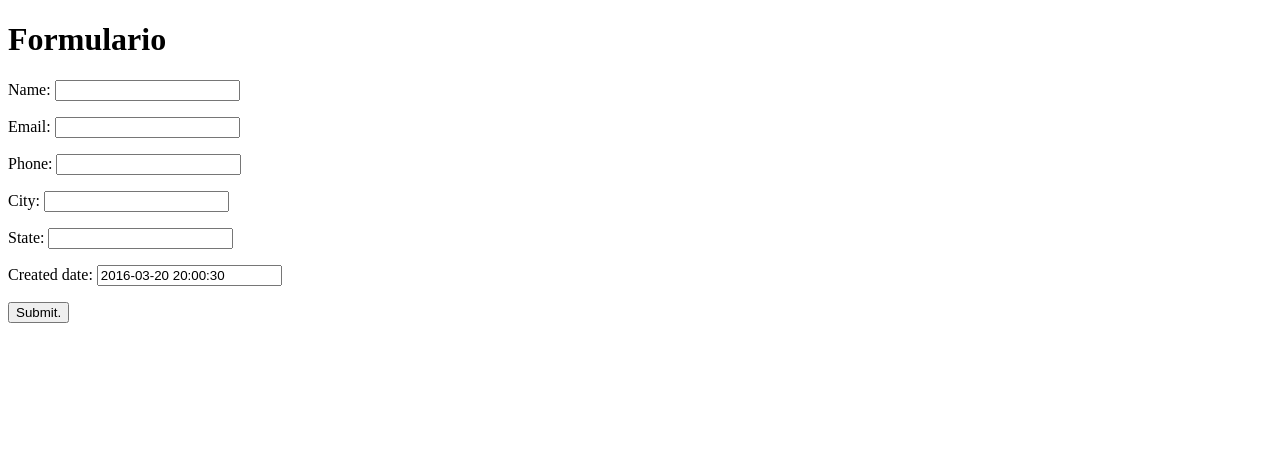
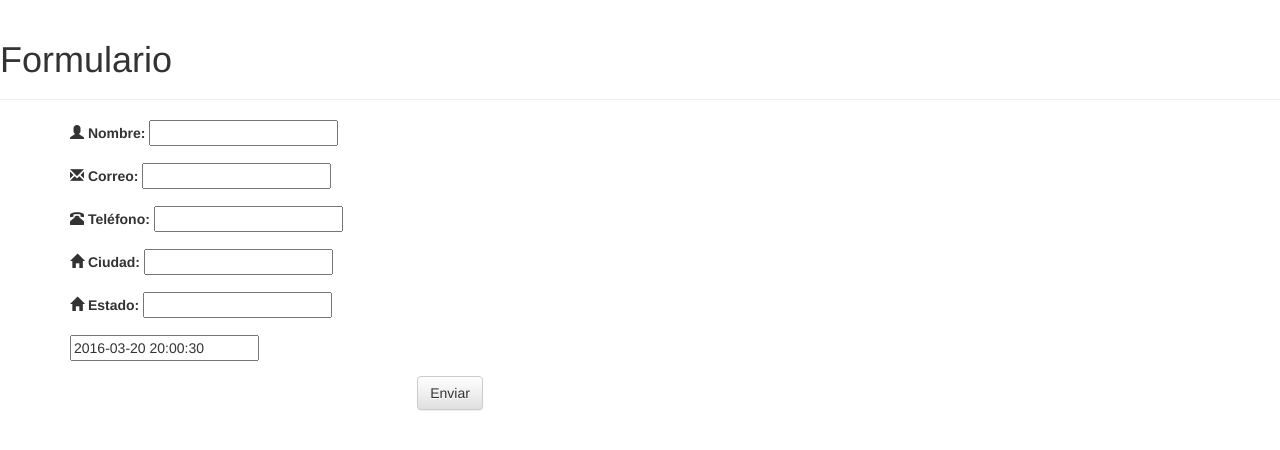
Before and after one commit to acuestap/DjangoPruebas, a Django app: page /formulario/ in a window 1280 px wide. Shown: the top 450 px of the page. Run offline with Django 3.2, Linux system fonts and the light colour scheme; some libraries are stand-ins or nearby versions.

Commit message:
Actualizacion de funcionamiento formulario francis

```diff
--- a/DjangoPruebas/settings.py
+++ b/DjangoPruebas/settings.py
@@ -37,6 +37,7 @@ INSTALLED_APPS = [
     'django.contrib.sessions',
     'django.contrib.messages',
     'django.contrib.staticfiles',
+    'bootstrapform',
     'formulario',
 ]
 
--- a/formulario/models.py
+++ b/formulario/models.py
@@ -7,7 +7,7 @@ from django.utils import timezone
 class Formulario_francis(models.Model):
     name = models.CharField(max_length=100,blank=False)
     email = models.EmailField(max_length=200,blank=False)
-    phone = models.CharField(max_length=30,blank=False)
+    phone = models.IntegerField(max_length=30,blank=False)
     city = models.CharField(max_length=50,blank=True,null=True)
     state = models.CharField(max_length=50,blank=True,null=True)
     created_date = models.DateTimeField(default=timezone.now)
--- a/formulario/templates/new_francis_form.html
+++ b/formulario/templates/new_francis_form.html
@@ -1,18 +1,55 @@
 <!DOCTYPE html>
+ {% load staticfiles %}
+ {% load bootstrap %}
+
 <html lang="en">
 <head>
     <meta charset="UTF-8">
     <title>Landing Page - Francis</title>
+    <link rel="stylesheet" href="//maxcdn.bootstrapcdn.com/bootstrap/3.2.0/css/bootstrap.min.css">
+    <link rel="stylesheet" href="//maxcdn.bootstrapcdn.com/bootstrap/3.2.0/css/bootstrap-theme.min.css">
+    <link href="http://fonts.googleapis.com/css?family=Lobster&subset=latin,latin-ext" rel="stylesheet" type="text/css">
+    <link rel="stylesheet" href="{% static 'css/formulario.css' %}">
 
 </head>
 <body>
-    <h1>Formulario</h1>
+    <div class="page-header">
+        <h1>Formulario</h1>
+    </div>
+    <div class="content container">
+        <div class="col-md-8">
+            <form class="form-horizontal" role="form" method="post" enctype="multipart/form-data">
+                {% csrf_token  %}
+                {% for field in form %}
+                    <div class="form-group">
+                    {% if field.name == 'name' %}
 
-    <form method="post" enctype="multipart/form-data">
-        {% csrf_token  %}
-        {{ form.as_p }}
-        <button type="submit">Submit.</button>
-    </form>
+                        <label><span class="glyphicon glyphicon-user"></span>  Nombre:</label>
+                    {% endif %}
+                     {% if field.name == 'email' %}
 
+                         <label id="email"><span class="glyphicon glyphicon-envelope"></span>  Correo:</label>
+                    {% endif %}
+                    {% if field.name == 'phone' %}
+
+                        <label id="phone"><span class="glyphicon glyphicon-phone-alt"></span>  Teléfono:</label>
+                    {% endif %}
+                    {% if field.name == 'state' %}
+
+                        <label><span class="glyphicon glyphicon-home"></span>  Estado:</label>
+                    {% endif %}
+                    {% if field.name == 'city' %}
+
+                        <label><span class="glyphicon glyphicon-home"></span>  Ciudad:</label>
+                    {% endif %}
+
+                        {{ field}}
+
+                    </div>
+                {% endfor %}
+                <button type="submit" class="btn btn-default center-block">Enviar</button>
+            </form>
+        </div>
+    </div>
 </body>
 </html>
--- a/formulario/urls.py
+++ b/formulario/urls.py
@@ -3,5 +3,6 @@ from .import views
 
 
 urlpatterns = [
-    url(r'^formulario/', views.new_francis_form, name="francis_formualrio"),
+    url(r'^formulario/', views.new_francis_form, name="francis_formulario"),
+    url(r'^respuesta/', views.respuesta_form, name="respuesta"),
 ]
--- a/formulario/views.py
+++ b/formulario/views.py
@@ -14,6 +14,7 @@ def new_francis_form(request):
             template = loader.get_template('respuesta.html')
             context = { }
             return HttpResponse(template.render(context, request))
+            #return HttpResponseRedirect("/respuesta/")
     else:
         form = FrancisForm()
 
@@ -22,3 +23,8 @@ def new_francis_form(request):
         'form':form
     }
     return HttpResponse(template.render(context, request))
+
+def respuesta_form(request):
+    template = loader.get_template('respuesta.html')
+    context = { }
+    return HttpResponse(template.render(context, request))
```
Also changed, not shown: formulario/templates/respuesta.html (+16 -4 lines), db.sqlite3, 5 other files.
